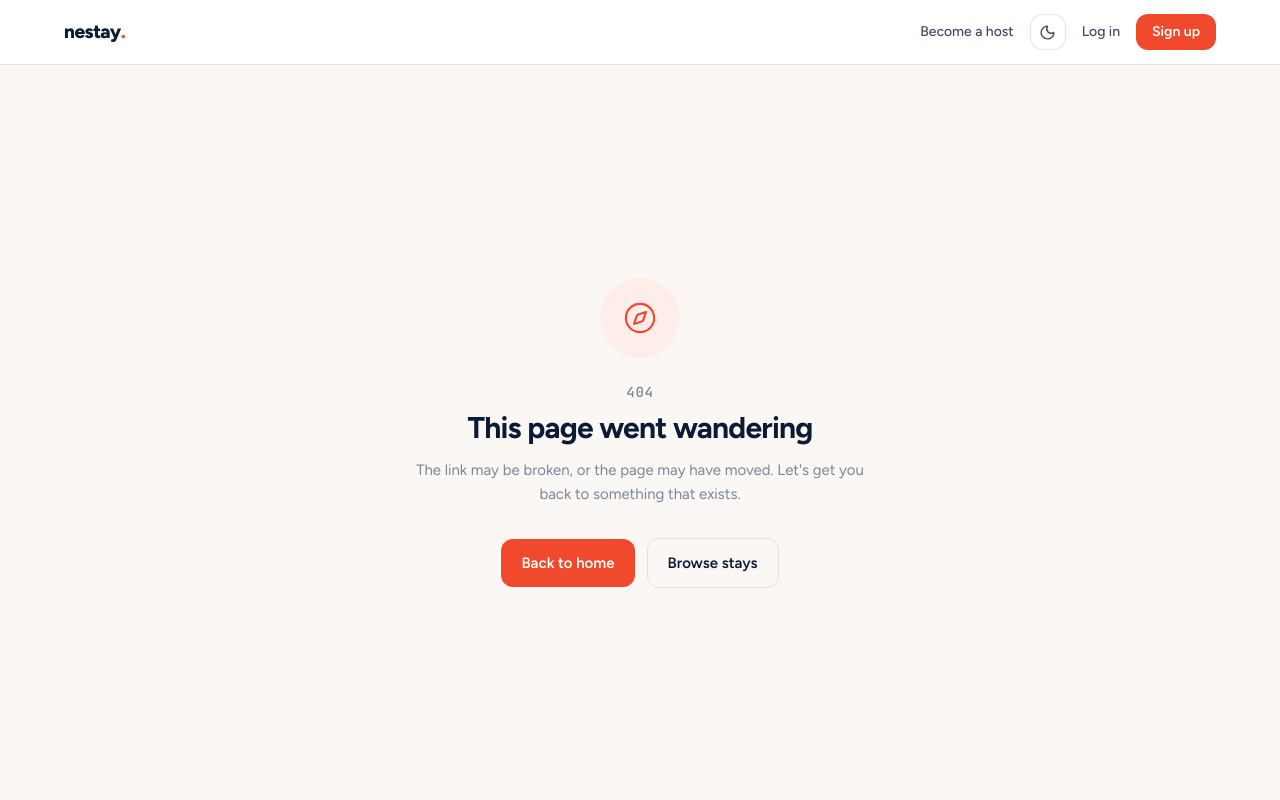
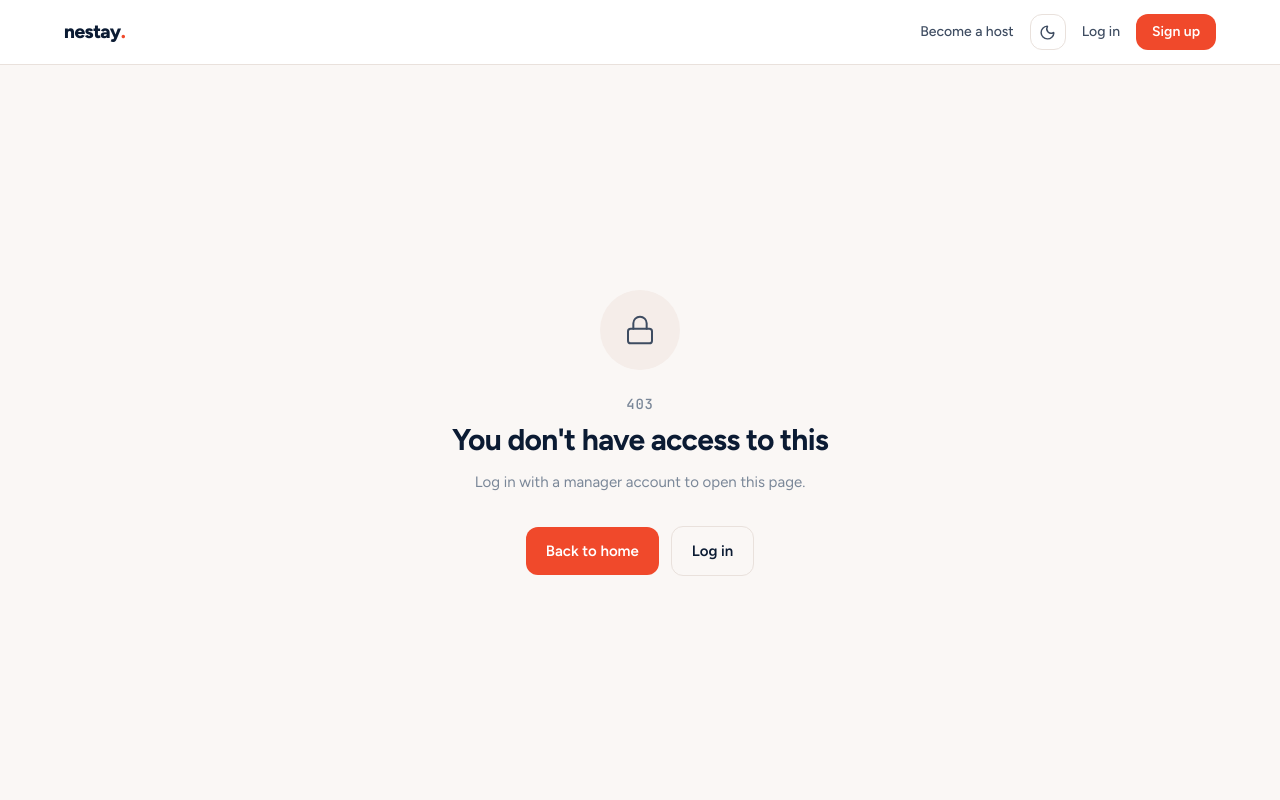
Before and after one commit to im-prince/Airbnb_Project, a React (Vite) app in the folder frontend/: page /no-access in a window 1280 px wide. Shown: the top 800 px of the page. Built offline with nearby package versions, Linux system fonts and the light colour scheme; no server answers.

Commit message:
add 403 page

```diff
--- a/frontend/src/App.jsx
+++ b/frontend/src/App.jsx
@@ -9,6 +9,7 @@ import Signup from './pages/Signup'
 import HotelDetail from './pages/HotelDetail'
 import NotFound from './pages/NotFound'
 import Toaster from './components/Toaster'
+import Forbidden from './pages/Forbidden'
 
 function Placeholder({ name }) {
   return (
@@ -29,6 +30,7 @@ export default function App() {
         <Route path="/signup" element={<Signup />} />
         <Route path="/hotels/:hotelId" element={<HotelDetail />} />
         <Route path="*" element={<NotFound />} />
+        <Route path="/no-access" element={<Forbidden />} />
 
         <Route
           path="/trips"
--- /dev/null
+++ b/frontend/src/pages/Forbidden.jsx
@@ -0,0 +1,47 @@
+import { Link } from 'react-router-dom'
+import { Lock } from 'lucide-react'
+import { useAuth } from '../lib/useAuth'
+
+export default function Forbidden() {
+  const { signedIn } = useAuth()
+
+  return (
+    <div className="mx-auto flex min-h-[calc(100vh-64px)] max-w-[520px] flex-col items-center justify-center px-6 text-center">
+      <div className="flex h-20 w-20 items-center justify-center rounded-full bg-[var(--surface-2)]">
+        <Lock size={32} strokeWidth={1.5} className="text-[var(--ink-2)]" />
+      </div>
+
+      <p className="mono mt-6 text-sm font-medium tracking-wider text-[var(--muted)]">
+        403
+      </p>
+
+      <h1 className="mt-2 text-3xl font-bold tracking-tight">
+        You don't have access to this
+      </h1>
+
+      <p className="mt-3 text-[15px] text-[var(--muted)]">
+        {signedIn
+          ? 'This area is for hotel managers. Your account is set up as a guest.'
+          : 'Log in with a manager account to open this page.'}
+      </p>
+
+      <div className="mt-8 flex flex-wrap items-center justify-center gap-3">
+        <Link
+          to="/"
+          className="rounded-[var(--r-md)] bg-[var(--brand)] px-5 py-3 text-[15px] font-semibold text-[var(--on-brand)] no-underline transition-colors duration-150 hover:bg-[var(--brand-hover)]"
+        >
+          Back to home
+        </Link>
+
+        {!signedIn && (
+          <Link
+            to="/login"
+            className="rounded-[var(--r-md)] border border-[var(--line)] px-5 py-3 text-[15px] font-semibold text-[var(--ink)] no-underline transition-colors duration-150 hover:bg-[var(--surface-2)]"
+          >
+            Log in
+          </Link>
+        )}
+      </div>
+    </div>
+  )
+}
```
